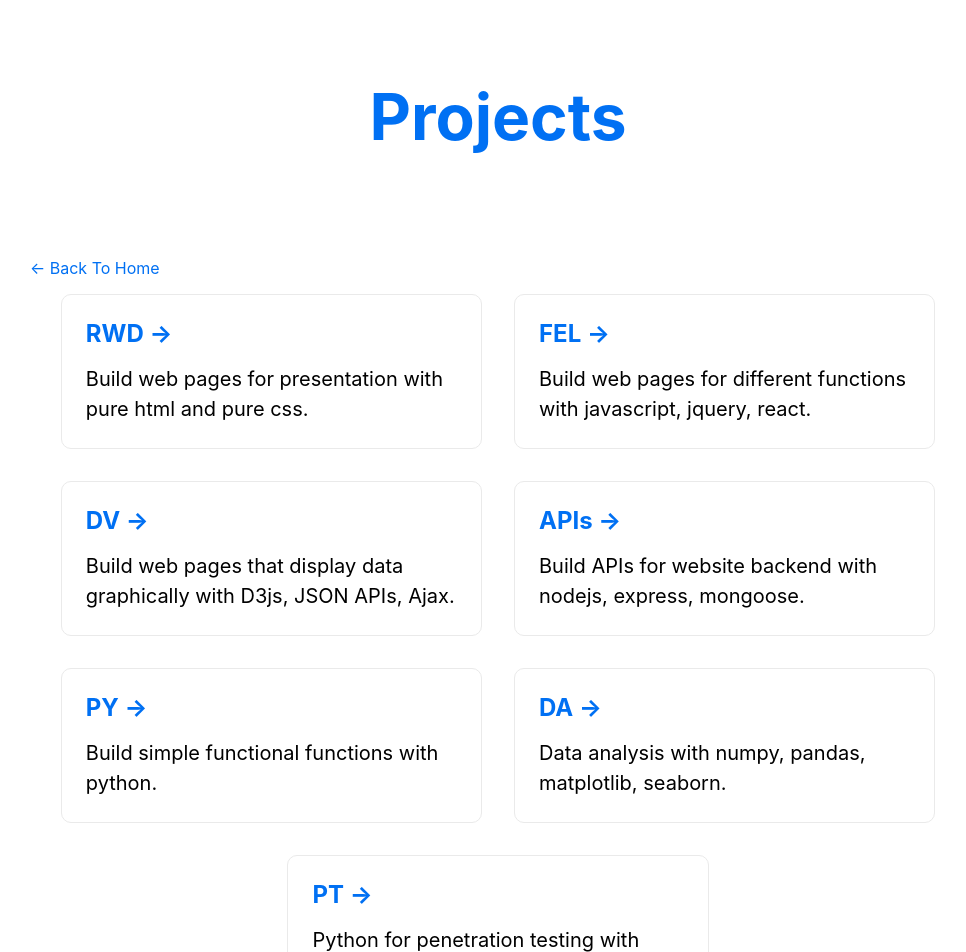
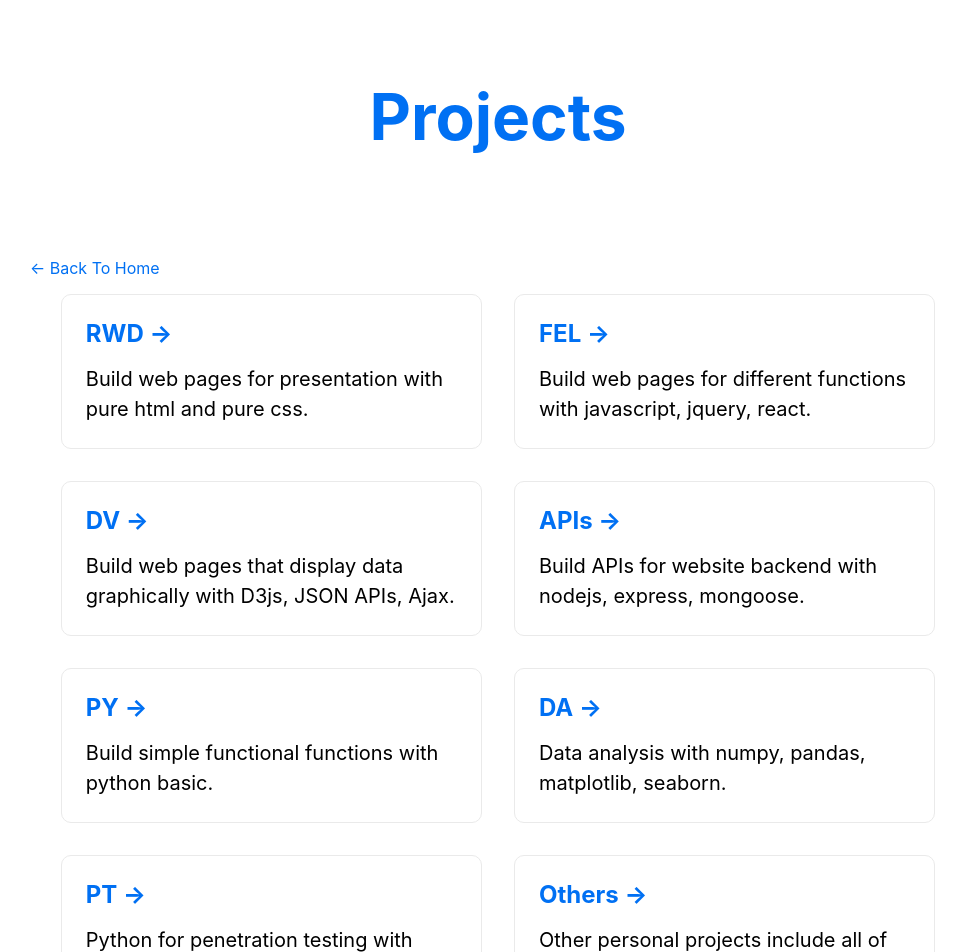
Before and after one commit to hadinhtu97/hadinhtu97, a Next.js app: page /projects in a window 1280 px wide. Shown: the top 952 px of the page, without its empty margins (142-1108 px from the left). Built offline with nearby package versions, Linux system fonts and the light colour scheme.

Commit message:
add: other projects

```diff
--- a/pages/projects/index.js
+++ b/pages/projects/index.js
@@ -26,9 +26,10 @@ const Projects = () => {
                 <Article title='FEL' description='Build web pages for different functions with javascript, jquery, react.'></Article>
                 <Article title='DV' description='Build web pages that display data graphically with D3js, JSON APIs, Ajax.'></Article>
                 <Article title='APIs' description='Build APIs for website backend with nodejs, express, mongoose.'></Article>
-                <Article title='PY' description='Build simple functional functions with python.'></Article>
+                <Article title='PY' description='Build simple functional functions with python basic.'></Article>
                 <Article title='DA' description='Data analysis with numpy, pandas, matplotlib, seaborn.'></Article>
                 <Article title='PT' description='Python for penetration testing with hash, socket.'></Article>
+                <Article title='Others' description='Other personal projects include all of my skills.'></Article>
             </section>
             <LinkToHome></LinkToHome>
         </Container>
```
